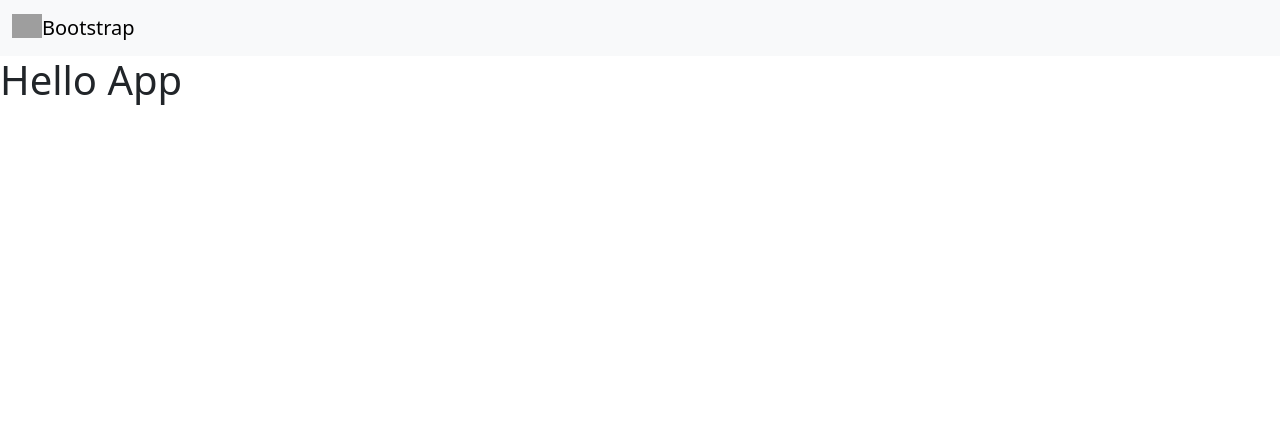
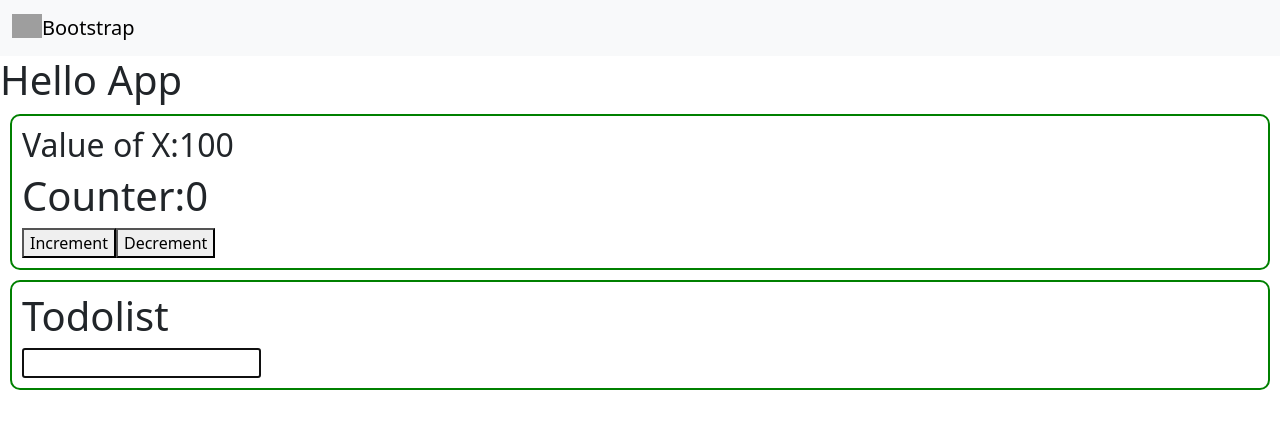
Before and after one commit to edupoly/twb2reactapp, a React (Vite) app: page / in a window 1280 px wide. Shown: the top 428 px of the page. Built offline with nearby package versions, Linux system fonts and the light colour scheme; grey boxes are pictures that could not be loaded.

Commit message:
useEffect-ex1

```diff
--- a/src/App.jsx
+++ b/src/App.jsx
@@ -1,10 +1,13 @@
 import Navbar from "./component/Navbar";
 import Counter from "./features/Counter";
+import Todolist from "./features/Todolist";
 function App() {
   return (
     <div>
       <Navbar></Navbar>
       <h1>Hello App</h1>
+      <Counter></Counter>
+      <Todolist></Todolist>
     </div>
   );
 }
--- a/src/features/Counter.jsx
+++ b/src/features/Counter.jsx
@@ -1,18 +1,39 @@
-import React from "react";
+import React, { useEffect } from "react";
 import Button from "@mui/material/Button";
 function ButtonUsage(props) {
   return <Button variant="contained">{props.children}</Button>;
 }
 function Counter() {
   const [count, setCount] = React.useState(0);
-  function inc(){
-    setCount(count+1)
+  const [x, setX] = React.useState(100);
+  function inc() {
+    setCount(count + 1);
   }
+  function dec() {
+    setCount(count - 1);
+  }
+
+  useEffect(() => {
+    console.log("Chiranjeevi megastar");
+  }, []);
   return (
     <div className="mybox">
+      <h2>Value of X:{x}</h2>
       <h1>Counter:{count}</h1>
-      <ButtonUsage>Increment</ButtonUsage>
-      <ButtonUsage>Decrement</ButtonUsage>
+      <button
+        onClick={() => {
+          inc();
+        }}
+      >
+        Increment
+      </button>
+      <button
+        onClick={() => {
+          dec();
+        }}
+      >
+        Decrement
+      </button>
     </div>
   );
 }
--- /dev/null
+++ b/src/features/Todolist.jsx
@@ -0,0 +1,15 @@
+import React, { useEffect } from "react";
+
+function Todolist() {
+  useEffect(() => {
+    document.getElementById("t1").focus();
+  }, []);
+  return (
+    <div className="mybox">
+      <h1>Todolist</h1>
+      <input type="text" id="t1" />
+    </div>
+  );
+}
+
+export default Todolist;
```
